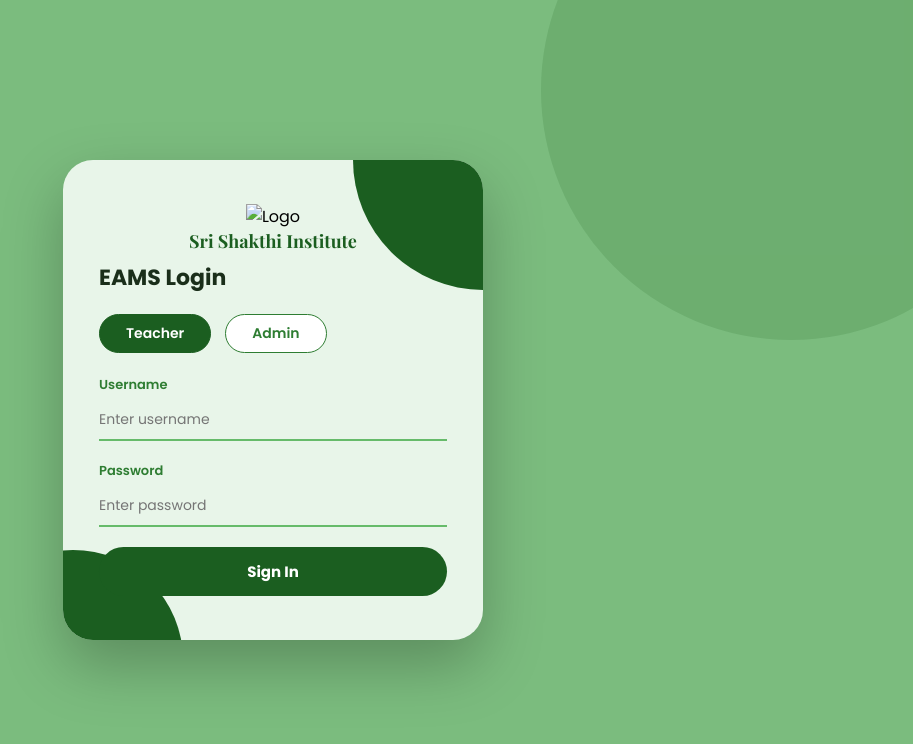
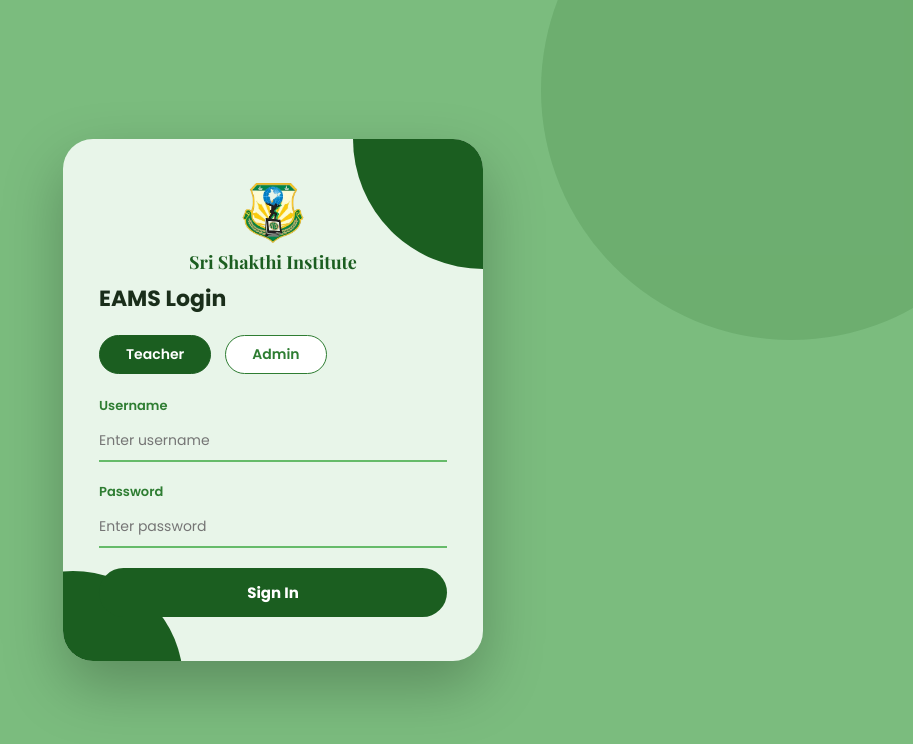
Before and after one commit to x-rag-x/EMAS-Project, a plain HTML site: page index.html in a window 1280 px wide. Shown: the top 744 px of the page, without its empty margins (367-1280 px from the left). Drawn offline with nearby package versions, Linux system fonts and the light colour scheme.

Commit message:
Fix image source path in index.html
Corrected the image source path from 'assets' to 'asserts'.

```diff
--- a/index.html
+++ b/index.html
@@ -91,7 +91,7 @@ body::after{content:'';position:absolute;bottom:-15%;left:-8%;width:400px;height
 
 <div class="lc">
   <div class="ll">
-    <img src="assets/logo.png" alt="Logo" height=60 class="center-img">
+    <img src="asserts/logo.png" alt="Logo" height=60 class="center-img">
     <span class="lb">Sri Shakthi Institute</span>
   </div>
   <div class="lh">EAMS Login</div>
```
